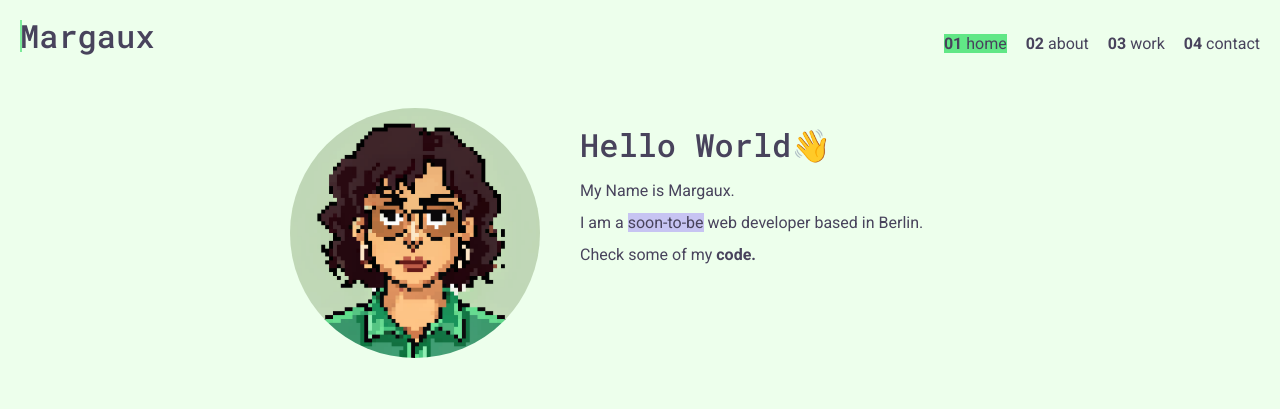
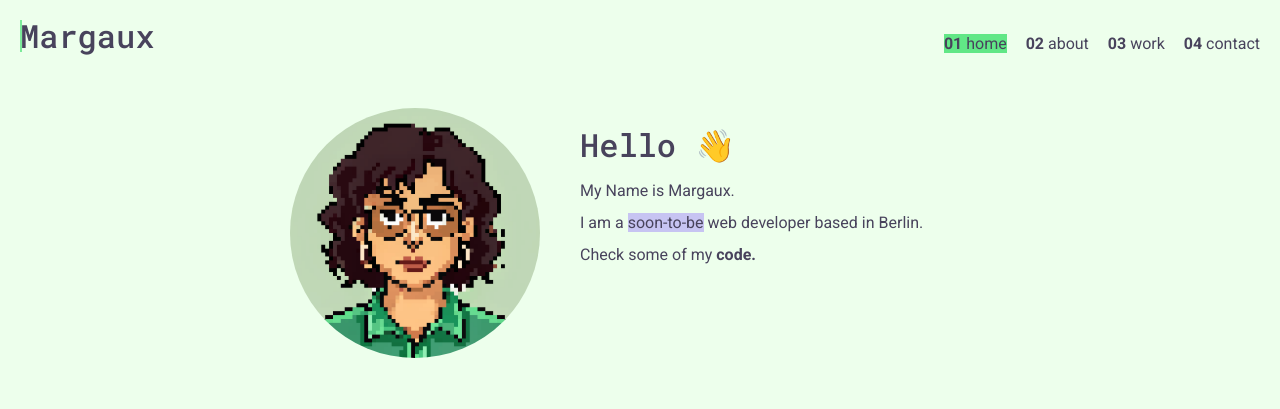
Before and after one commit to margaux-works/portfolio-site, a plain HTML site: page index.html in a window 1280 px wide. Shown: the top 409 px of the page. Drawn offline with nearby package versions, Linux system fonts and the light colour scheme.

Commit message:
Update homepage h1 title
Changed the main heading on the homepage

```diff
--- a/index.html
+++ b/index.html
@@ -70,7 +70,7 @@
         alt="Portrait of Margaux in pixel art"
         class="profile_portrait"
       />
-      <h1>Hello World👋</h1>
+      <h1>Hello 👋</h1>
       <p>My Name is Margaux.</p>
       <p>
         I am a
```
